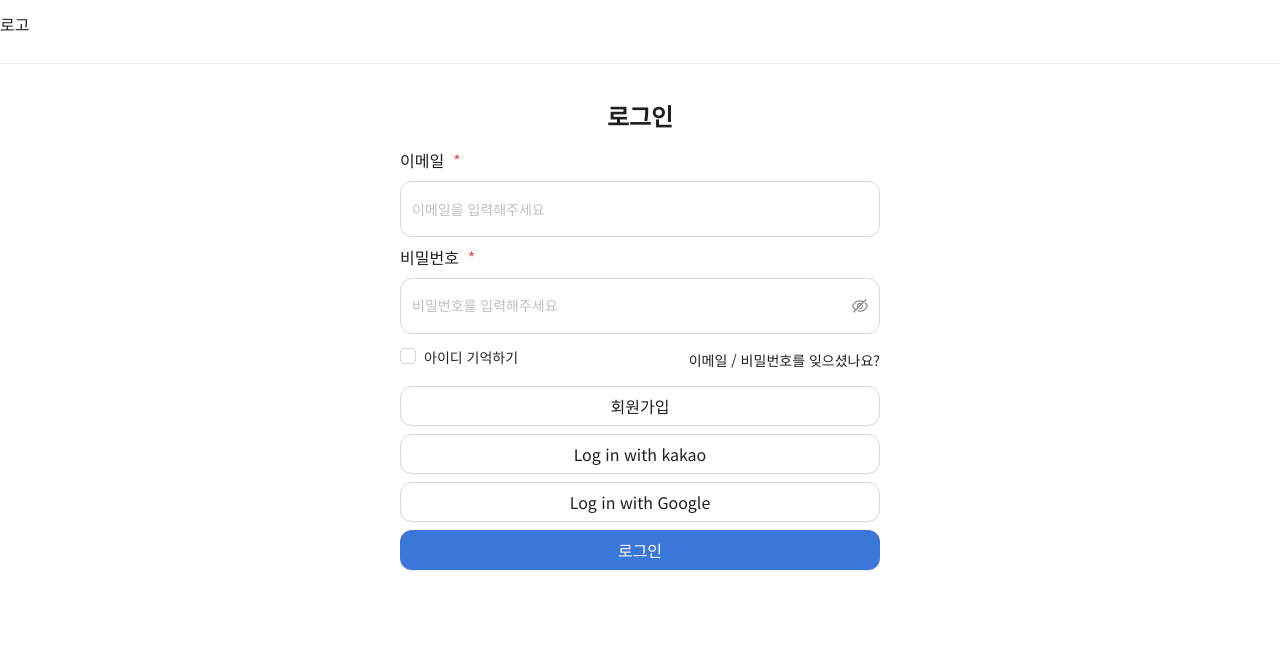
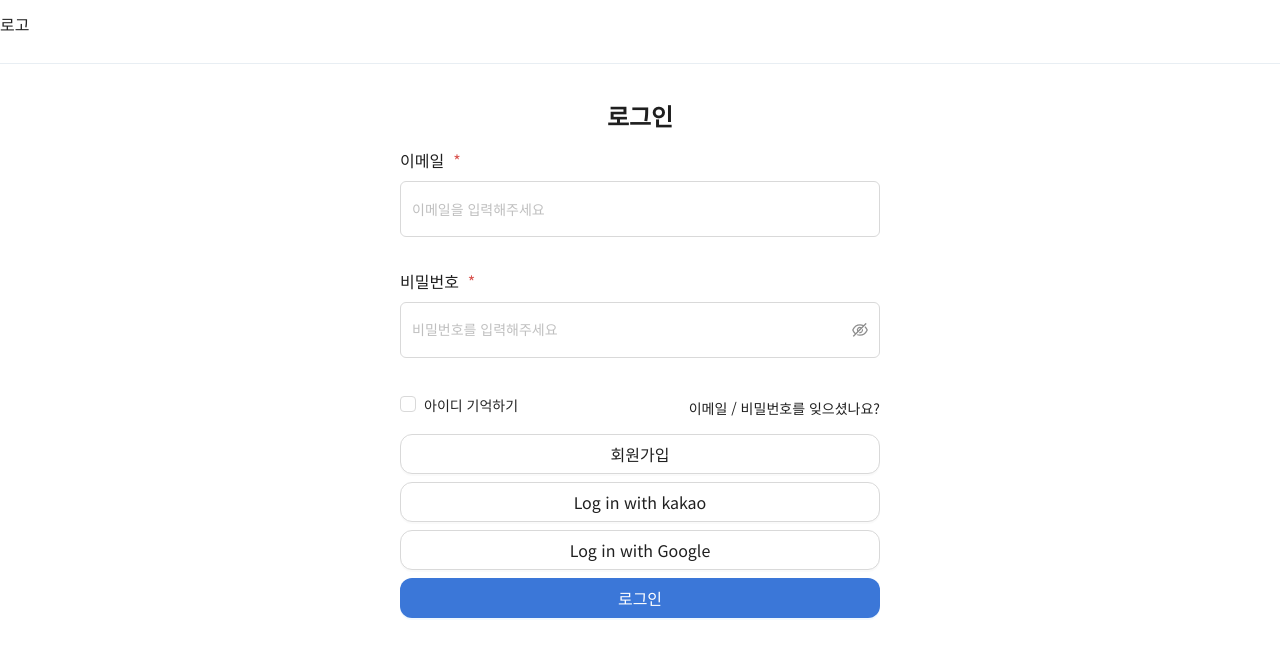
Before and after one commit to k-risu/Aca_Match, a React (Vite) app: page /login in a window 1280 px wide. Shown: the top 658 px of the page. Built offline with nearby package versions, Linux system fonts and the light colour scheme; the HTML template or start-up script is replaced by a standard one.

Commit message:
[feat] 로그인 엑시오스 연결 및 토큰 쿠키에 저장

```diff
--- a/package.json
+++ b/package.json
@@ -28,6 +28,7 @@
     "quill": "^2.0.3",
     "react": "^18.3.1",
     "react-calendar": "^5.1.0",
+    "react-cookie": "^7.2.2",
     "react-daum-postcode": "^3.2.0",
     "react-dom": "^18.3.1",
     "react-hook-form": "^7.54.2",
--- a/src/App.tsx
+++ b/src/App.tsx
@@ -17,9 +17,11 @@ import MypageReview from "./pages/mypage/MypageReview";
 import AcademyList from "./pages/mypage/academy/AcademyList";
 import AcademyAdd from "./pages/mypage/academy/AcademyAdd";
 import AcademyClassAdd from "./pages/mypage/academy/AcademyClassAdd";
+import { RecoilRoot } from "recoil";
 
 function App() {
   return (
+    <RecoilRoot>
       <ConfigProvider
         theme={{
           components: {
@@ -69,6 +71,7 @@ function App() {
           </Layout>
         </Router>
       </ConfigProvider>
+    </RecoilRoot>
   );
 }
 
--- /dev/null
+++ b/src/apis/jwt.ts
@@ -0,0 +1,94 @@
+import axios, {
+  AxiosInstance,
+  InternalAxiosRequestConfig,
+  AxiosResponse,
+  AxiosError,
+} from "axios";
+import { getCookie, setCookie } from "../utils/cookie";
+
+interface AccessTokenResponse {
+  accessToken: string;
+  // 기타 필요한 응답 데이터 타입들
+}
+
+const jwtAxios: AxiosInstance = axios.create();
+
+// Request Interceptor
+const beforeReq = (config: InternalAxiosRequestConfig) => {
+  const accessToken = getCookie("accessToken");
+
+  if (!accessToken) {
+    return Promise.reject({
+      response: { data: { error: "Login 하셔서 인증하세요." } },
+    });
+  }
+
+  config.headers.Authorization = `Bearer ${accessToken}`;
+  return config;
+};
+
+const failReq = (error: AxiosError) => {
+  console.log("Request Interceptor Error:", error);
+  return Promise.reject(error);
+};
+
+jwtAxios.interceptors.request.use(beforeReq, failReq);
+
+// Response Interceptor
+const beforeRes = async (response: AxiosResponse) => {
+  try {
+    const result = await axios.get<AccessTokenResponse>(
+      "/api/user/access-token",
+    );
+    if (result.data.accessToken) {
+      setCookie("accessToken", result.data.accessToken, {
+        path: "/",
+        secure: true,
+        sameSite: "strict",
+      });
+    }
+    return response;
+  } catch (error) {
+    console.log("Response Interceptor Error:", error);
+    return response;
+  }
+};
+
+const failRes = async (error: AxiosError) => {
+  try {
+    const result = await axios.get<AccessTokenResponse>(
+      "/api/user/access-token",
+    );
+    if (result.data.accessToken) {
+      setCookie("accessToken", result.data.accessToken, {
+        path: "/",
+        secure: true,
+        sameSite: "strict",
+      });
+    }
+    return Promise.reject(error);
+  } catch (refreshError) {
+    console.log("Token Refresh Error:", refreshError);
+    return Promise.reject(error);
+  }
+};
+
+jwtAxios.interceptors.response.use(beforeRes, failRes);
+
+// API 요청 함수들
+export const jwtApiRequest = {
+  get: <T>(url: string, config = {}) => {
+    return jwtAxios.get<T>(url, config);
+  },
+  post: <T>(url: string, data = {}, config = {}) => {
+    return jwtAxios.post<T>(url, data, config);
+  },
+  put: <T>(url: string, data = {}, config = {}) => {
+    return jwtAxios.put<T>(url, data, config);
+  },
+  delete: <T>(url: string, config = {}) => {
+    return jwtAxios.delete<T>(url, config);
+  },
+};
+
+export default jwtAxios;
--- /dev/null
+++ b/src/atoms/userInfo.ts
@@ -0,0 +1,18 @@
+import { atom } from "recoil";
+
+interface UserInfo {
+  name: string;
+  roleId: string;
+  userId: string;
+}
+
+export const userInfo = atom<UserInfo>({
+  key: "userInfo",
+  default: {
+    name: "",
+    roleId: "",
+    userId: "",
+  },
+});
+
+export default userInfo;
--- a/src/pages/member/LoginPage.tsx
+++ b/src/pages/member/LoginPage.tsx
@@ -1,18 +1,43 @@
-import { Checkbox, Form } from "antd";
-import { useState } from "react";
+import { Checkbox, Form, Input } from "antd";
+import axios from "axios";
+import { useEffect, useState } from "react";
 import { useNavigate } from "react-router-dom";
-import CustomInput from "../../components/CustomInput ";
 import MainButton from "../../components/button/MainButton";
 import { SecondaryButton } from "../../components/modal/Modal";
+import { removeCookie, setCookie } from "../../utils/cookie";
+import { useRecoilValue, useSetRecoilState } from "recoil";
+import userInfo from "../../atoms/userInfo";
 
 function LoginPage() {
   const [isModalVisible, setIsModalVisible] = useState(false);
   const navigate = useNavigate();
   const [form] = Form.useForm();
+  const setUserInfo = useSetRecoilState(userInfo);
+  // const currentUserInfo = useRecoilValue(userInfo); // 현재 userInfo 값을 가져옴
 
-  const onFinish = (values: any) => {
-    console.log(values);
+  const onFinish = async (values: any) => {
+    try {
+      const response = await axios.post("/api/user/sign-in", values);
+      const { name, roleId, userId } = response.data.resultData;
+
+      setCookie("accessToken", response.data.resultData.accessToken);
+
+      navigate("/");
+      setUserInfo({
+        name,
+        roleId: String(roleId),
+        userId: String(userId),
+      });
+      console.log(response.data.resultData.accessToken);
+      console.log(response);
+    } catch (error) {
+      console.error(error);
+      removeCookie("accessToken");
+    }
   };
+  // useEffect(() => {
+  //   console.log("Current userInfo:", currentUserInfo);
+  // }, [currentUserInfo]); // userInfo가 변경될 때마다 로그 출력
 
   return (
     <div>
@@ -48,18 +73,48 @@ function LoginPage() {
                 이메일 &nbsp;
                 <label className="text-[#D9534F]">*</label>
               </label>
-              <CustomInput placeholder="이메일을 입력해주세요" width="480px" />
+              <Form.Item
+                name="email"
+                rules={[
+                  { required: true, message: "이메일을 입력해주세요" },
+                  {
+                    pattern: /^[a-zA-Z0-9._-]+@[a-zA-Z0-9.-]+\.[a-zA-Z]{2,6}$/,
+                    message: "올바른 이메일 형식이 아닙니다",
+                  },
+                ]}
+              >
+                <Input
+                  placeholder="이메일을 입력해주세요"
+                  style={{ width: "480px", height: "56px" }}
+                />
+              </Form.Item>
 
               {/* 비밀번호 */}
               <label className="flex text-[16px] w-[120px] font-[500] my-[8px]">
                 비밀번호 &nbsp;
                 <label className="text-[#D9534F]">*</label>
               </label>
-              <CustomInput
-                type="password"
-                placeholder="비밀번호를 입력해주세요"
-                width="480px"
-              />
+              <Form.Item
+                name="upw"
+                rules={[
+                  {
+                    required: true,
+                    message: "비밀번호는 필수 입력 항목입니다.",
+                  },
+                  {
+                    pattern:
+                      /^(?=.*[A-Za-z])(?=.*\d|.*\W)|(?=.*\d)(?=.*\W)[A-Za-z\d\W]{8,16}$/,
+                    message:
+                      "8~16자 이내이며, 영문자와 숫자 또는 특수문자를 조합해야 합니다.",
+                  },
+                ]}
+              >
+                <Input.Password
+                  type="password"
+                  placeholder="비밀번호를 입력해주세요"
+                  style={{ width: "480px", height: "56px" }}
+                />
+              </Form.Item>
 
               {/* 아이디 기억하기 */}
               <div className="flex items-center justify-between mt-[8px]">
@@ -116,9 +171,8 @@ function LoginPage() {
               {/* 로그인 버튼 */}
               <MainButton
                 type="primary"
-                onClick={() => {
-                  navigate("/");
-                }}
+                htmlType="submit"
+                onClick={() => {}}
                 className={`px-4 py-2 w-[480px] h-[40px]`}
               >
                 로그인
--- /dev/null
+++ b/src/utils/cookie.ts
@@ -0,0 +1,14 @@
+import { Cookies } from "react-cookie";
+const cookies = new Cookies();
+// 쿠키에 저장하기
+export const setCookie = (name: string, value: string, options?: object) => {
+  return cookies.set(name, value, { ...options });
+};
+// 쿠키에 데이터 읽기
+export const getCookie = (name: string): string | undefined => {
+  return cookies.get(name);
+};
+// 쿠키 삭제하기
+export const removeCookie = (name: string) => {
+  return cookies.remove(name, { path: "/" });
+};
```
Also changed, not shown: 1 other file (tests, documents, lock files or other folders). Lines whose indentation alone changed are shown as unchanged.
